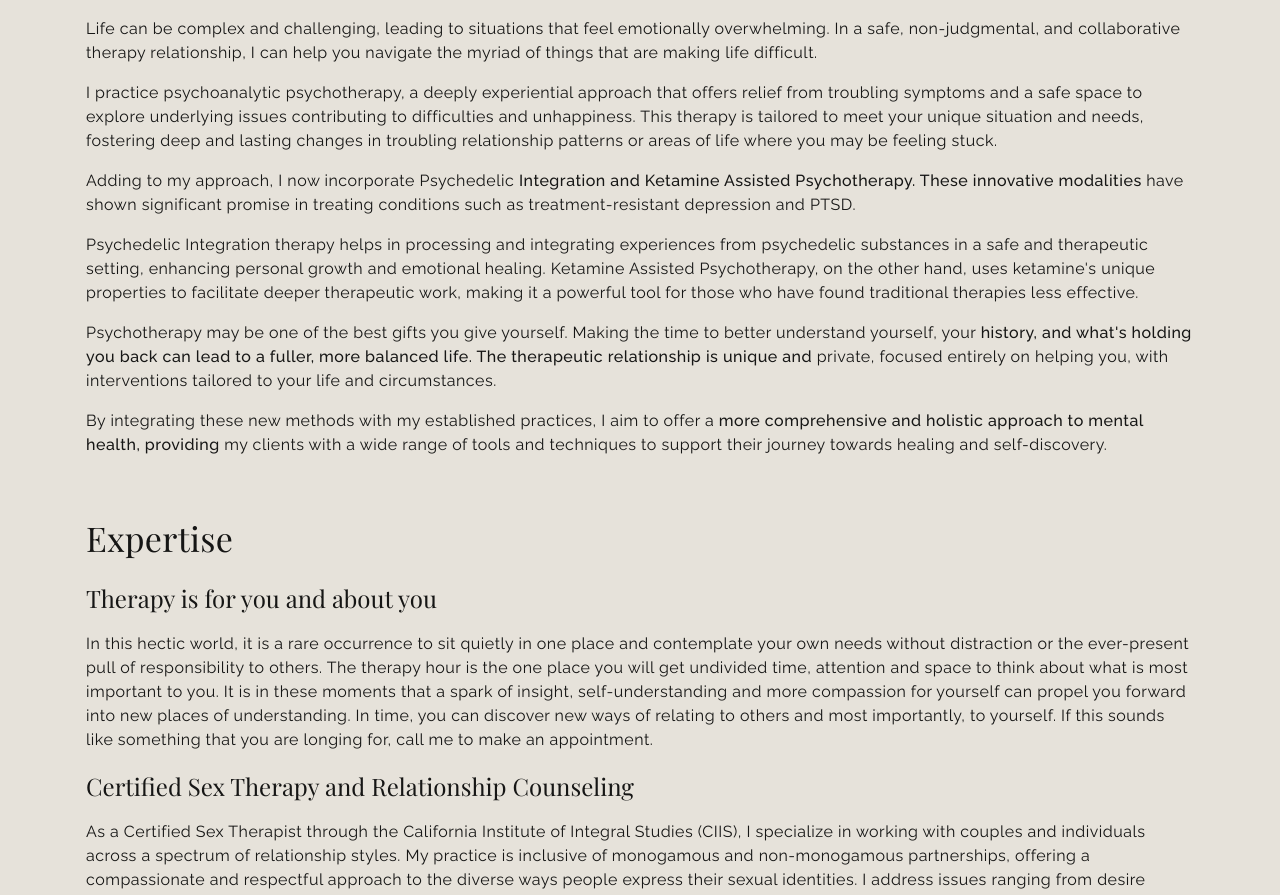
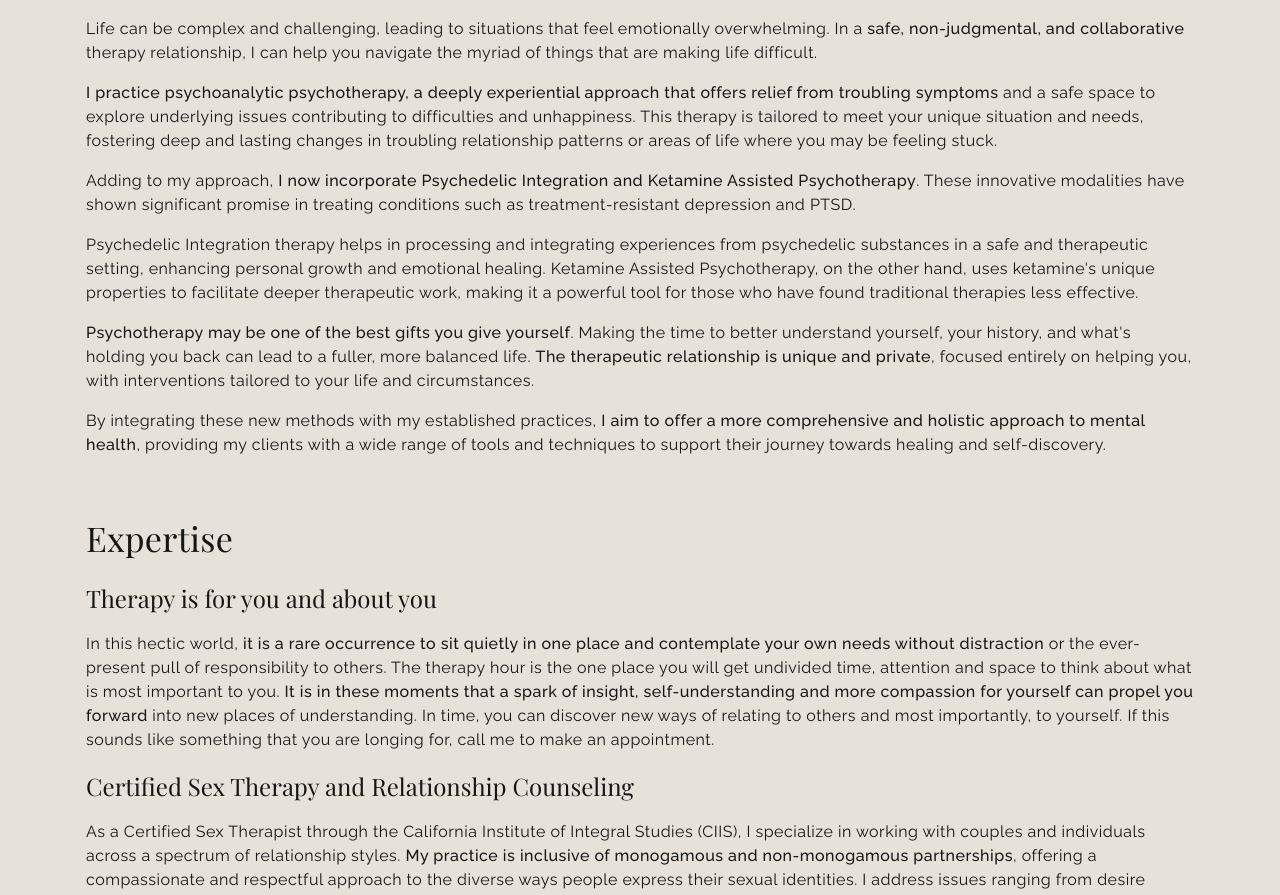
Before and after one commit to davidgeere/stephanieking.github.io, a plain HTML site: page index.html in a window 1280 px wide. Shown: the part 672-1567 px from the top of the page. Drawn offline with nearby package versions, Linux system fonts and the light colour scheme; a web font is replaced by a local one.

Commit message:
Bolded Key Points

```diff
--- a/index.html
+++ b/index.html
@@ -25,27 +25,27 @@
 
             <section class="approach">
                 <h2 class="hl4">Approach</h2>
-                <p>Life can be complex and challenging, leading to situations that feel emotionally overwhelming. In a safe, non-judgmental, and collaborative therapy relationship, I can help you navigate the myriad of things that are making life difficult.</p>
-                <p>I practice psychoanalytic psychotherapy, a deeply experiential approach that offers relief from troubling symptoms and a safe space to explore underlying issues contributing to difficulties and unhappiness. This therapy is tailored to meet your unique situation and needs, fostering deep and lasting changes in troubling relationship patterns or areas of life where you may be feeling stuck.</p>
-                <p>Adding to my approach, I now incorporate Psychedelic <strong>Integration and Ketamine Assisted Psychotherapy. These innovative modalities</strong> have shown significant promise in treating conditions such as treatment-resistant depression and PTSD.</p>
+                <p>Life can be complex and challenging, leading to situations that feel emotionally overwhelming. In a <strong>safe, non-judgmental, and collaborative</strong> therapy relationship, I can help you navigate the myriad of things that are making life difficult.</p>
+                <p><strong>I practice psychoanalytic psychotherapy, a deeply experiential approach that offers relief from troubling symptoms</strong> and a safe space to explore underlying issues contributing to difficulties and unhappiness. This therapy is tailored to meet your unique situation and needs, fostering deep and lasting changes in troubling relationship patterns or areas of life where you may be feeling stuck.</p>
+                <p>Adding to my approach, <strong>I now incorporate Psychedelic Integration and Ketamine Assisted Psychotherapy</strong>. These innovative modalities have shown significant promise in treating conditions such as treatment-resistant depression and PTSD.</p>
                 <p>Psychedelic Integration therapy helps in processing and integrating experiences from psychedelic substances in a safe and therapeutic setting, enhancing personal growth and emotional healing. Ketamine Assisted Psychotherapy, on the other hand, uses ketamine's unique properties to facilitate deeper therapeutic work, making it a powerful tool for those who have found traditional therapies less effective.</p>
-                <p>Psychotherapy may be one of the best gifts you give yourself. Making the time to better understand yourself, your <strong>history, and what's holding you back can lead to a fuller, more balanced life. The therapeutic relationship is unique and</strong> private, focused entirely on helping you, with interventions tailored to your life and circumstances.</p>
-                <p>By integrating these new methods with my established practices, I aim to offer a <strong>more comprehensive and holistic approach to mental health, providing</strong> my clients with a wide range of tools and techniques to support their journey towards healing and self-discovery.</p>
+                <p><strong>Psychotherapy may be one of the best gifts you give yourself</strong>. Making the time to better understand yourself, your history, and what's holding you back can lead to a fuller, more balanced life. <strong>The therapeutic relationship is unique and private</strong>, focused entirely on helping you, with interventions tailored to your life and circumstances.</p>
+                <p>By integrating these new methods with my established practices, <strong>I aim to offer a more comprehensive and holistic approach to mental health</strong>, providing my clients with a wide range of tools and techniques to support their journey towards healing and self-discovery.</p>
             </section>
 
             <section class="expertise">
                 <h2 class="hl4">Expertise</h2>
                 <h3 class="hl5">Therapy is for you and about you</h3>
-                <p>In this hectic world, it is a rare occurrence to sit quietly in one place and contemplate your own needs without distraction or the ever-present pull of responsibility to others.  The therapy hour is the one place you will get undivided time, attention and space to think about what is most important to you.  It is in these moments that a spark of insight, self-understanding and more compassion for yourself can propel you forward into new places of understanding.  In time, you can discover new ways of relating to others and most importantly, to yourself.  If this sounds like something that you are longing for, call me to make an appointment.</p>
+                <p>In this hectic world, <strong>it is a rare occurrence to sit quietly in one place and contemplate your own needs without distraction</strong> or the ever-present pull of responsibility to others.  The therapy hour is the one place you will get undivided time, attention and space to think about what is most important to you.  <strong>It is in these moments that a spark of insight, self-understanding and more compassion for yourself can propel you forward</strong> into new places of understanding.  In time, you can discover new ways of relating to others and most importantly, to yourself.  If this sounds like something that you are longing for, call me to make an appointment.</p>
 
                 <h3 class="hl5">Certified Sex Therapy and Relationship Counseling</h3>
-                <p>As a Certified Sex Therapist through the California Institute of Integral Studies (CIIS), I specialize in working with couples and individuals across a spectrum of relationship styles. My practice is inclusive of monogamous and non-monogamous partnerships, offering a compassionate and respectful approach to the diverse ways people express their sexual identities. I address issues ranging from desire discrepancies and intimacy fears to overcoming challenges post-trauma and navigating the complexities of relationships.</p>
+                <p>As a Certified Sex Therapist through the California Institute of Integral Studies (CIIS), I specialize in working with couples and individuals across a spectrum of relationship styles. <strong>My practice is inclusive of monogamous and non-monogamous partnerships</strong>, offering a compassionate and respectful approach to the diverse ways people express their sexual identities. I address issues ranging from desire discrepancies and intimacy fears to overcoming challenges post-trauma and navigating the complexities of relationships.</p>
 
                 <h3 class="hl5">Psychedelic Integration and Ketamine Assisted Psychotherapy</h3>
                 <p>I have training in both Psychedelic Integration through Fluence and UC Berkeley Center for the Science of Psychedelics; and in Ketamine Assisted Psychotherapy through Polaris Insight Center, San Francisco. These groundbreaking therapies open new pathways for individuals grappling with treatment-resistant depression, PTSD, and other deep psychological challenges. Psychedelic Integration therapy facilitates the processing and integration of psychedelic experiences in a therapeutic setting, fostering profound personal growth. Ketamine Assisted Psychotherapy leverages the unique properties of ketamine to deepen therapeutic work, offering a powerful tool for those who have not found success with traditional therapies.</p>
 
                 <h3 class="hl5">Daughters of Narcissistic Mothers</h3>
-                <p>A significant focus of my practice is supporting daughters of narcissistic mothers. A narcissistic mother can exhibit traits like a grandiose sense of entitlement, critical behavior, and lack of empathy, impacting her daughter's self-esteem, relationships, and overall well-being. I provide insightful support to unravel and understand these complex relationship patterns. My approach combines professional and personal skills, including insight, practicality, empathy, and warmth, to help you understand and resolve difficulties. This support aims to empower daughters of narcissistic mothers to live life on their own terms, free from the shadows of past relationships.</p>
+                <p>A significant focus of my practice is <strong>supporting daughters of narcissistic mothers</strong>. A narcissistic mother can exhibit traits like a grandiose sense of entitlement, critical behavior, and lack of empathy, impacting her daughter's self-esteem, relationships, and overall well-being. I provide insightful support to unravel and understand these complex relationship patterns. My approach combines professional and personal skills, including insight, practicality, empathy, and warmth, to help you understand and resolve difficulties. This support aims to empower daughters of narcissistic mothers to live life on their own terms, free from the shadows of past relationships.</p>
             </section>
 
             <section class="fees">
```
